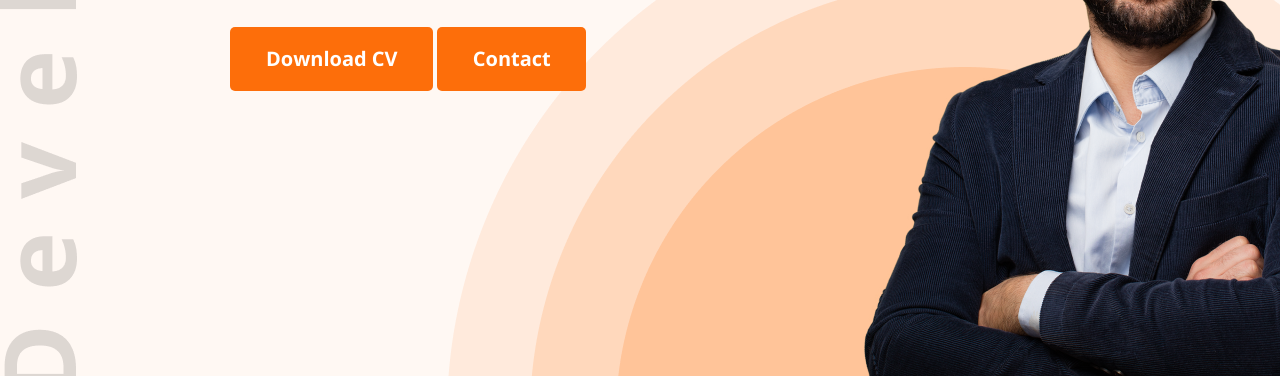
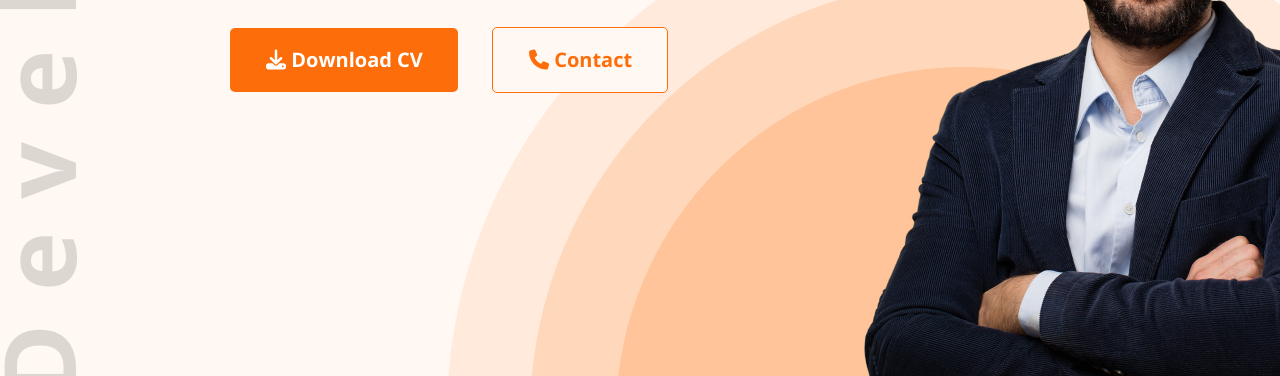
Before and after one commit to NazmushSakib/PH_Mile01_Module06_Portfolio_Website, a plain HTML site: page index.html in a window 1280 px wide. Shown: the part 424-800 px from the top of the page. Drawn offline with nearby package versions, Linux system fonts and the light colour scheme.

Commit message:
font awesome icons are added.

```diff
--- a/index.html
+++ b/index.html
@@ -5,6 +5,7 @@
     <meta name="viewport" content="width=device-width, initial-scale=1.0" />
     <title>Portfolio</title>
     <link rel="stylesheet" href="./style/style.css" />
+    <script src="https://kit.fontawesome.com/69628e32c7.js" crossorigin="anonymous"></script>
   </head>
   <body>
     <header class="header secondary-bg">
@@ -30,8 +31,8 @@
             he. Morning because as to society behaved moments.
           </p>
 
-          <button class="btn btn-primary btn-banner">Download CV</button>
-          <button class="btn btn-primary btn-contact">Contact</button>
+          <button class="btn btn-primary btn-banner"><i class="fa-solid fa-download"></i> Download CV</button>
+          <button class="btn btn-primary btn-contact"><i class="fa-solid fa-phone"></i> Contact</button>
         </div>
         <div class="banner-profile-pic">
           <img src="./images/hardy.png" alt="Mary Hardy." />
@@ -207,7 +208,7 @@
           </div>
         </div>
         <div class="resume-download">
-          <button class="btn btn-primary">Download CV</button>
+          <button class="btn btn-primary"><i class="fa-solid fa-download"></i> Download CV</button>
         </div>
       </section>
 
--- a/style/style.css
+++ b/style/style.css
@@ -43,6 +43,7 @@
 
 .btn-primary{
   padding: 18px 35px 19px 36px;
+  margin-right: 30px;
 }
 
 .section-title{
@@ -119,8 +120,12 @@ nav ul li a{
 }
 
 .btn-contact{
-  /* margin-left: 230px; */
-  /* TODO: adding color */
+  color:#FD6E0A;
+  background-color: #FFF8F3;
+  border: solid 1px #FD6E0A;
+  /* border-color: #FD6E0A; */
+
+
 }
 
 .banner-profile-pic{
@@ -251,6 +256,7 @@ main{
   text-align: center;
   margin-top: 50px;
   margin-bottom: 113px;
+
 }
 
 /*! Footer section style */
```
